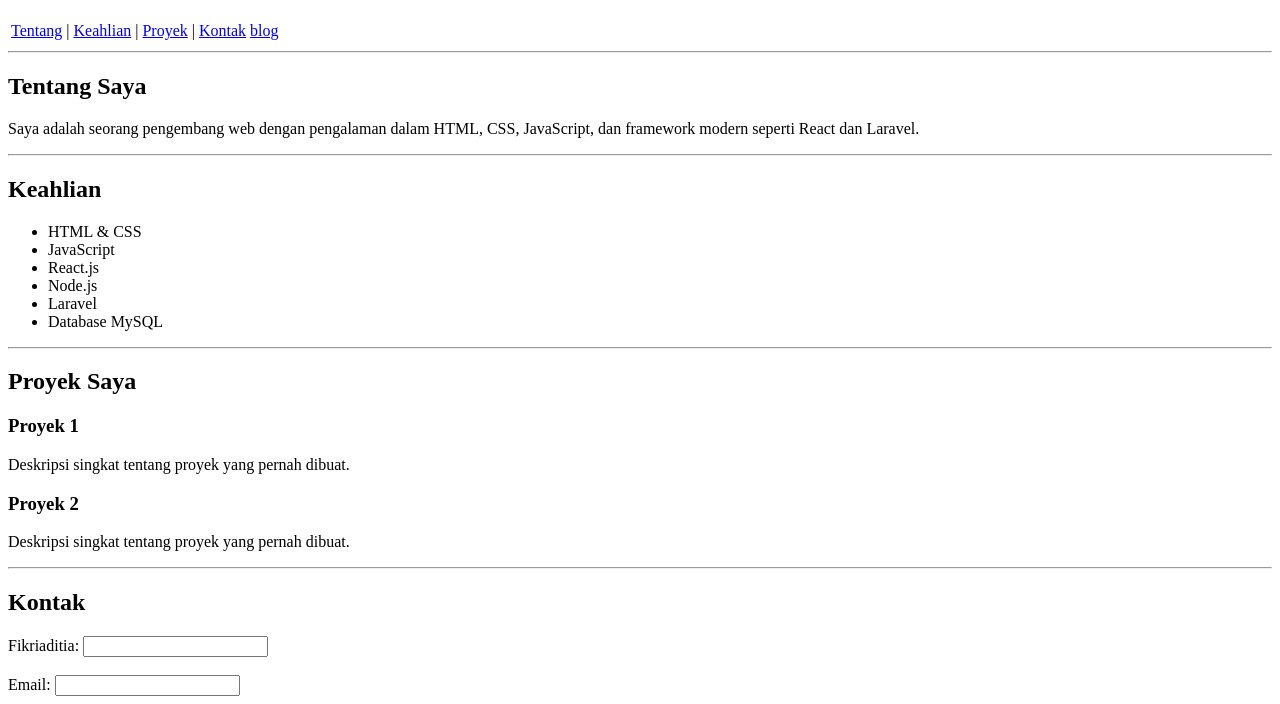
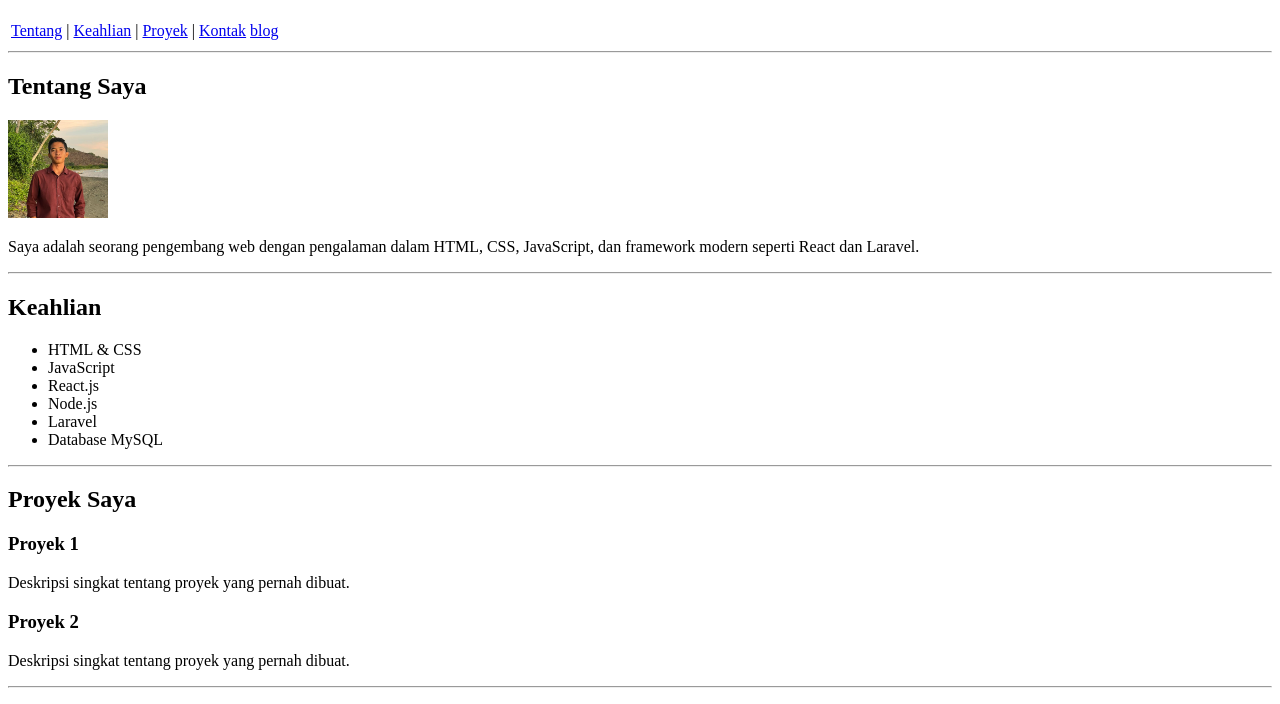
Before and after one commit to fikriaditia55/portofolio, a plain HTML site: page index.html in a window 1280 px wide. Shown: the part 61-765 px from the top of the page. Drawn offline with Linux system fonts and the light colour scheme.

Commit message:
New Changes

```diff
--- a/index.html
+++ b/index.html
@@ -27,6 +27,7 @@
 
     <section id="about">
         <h2>Tentang Saya</h2>
+        <img src="img/image.png" alt="foto profil" width="100px">
         <p>Saya adalah seorang pengembang web dengan pengalaman dalam HTML, CSS, JavaScript, dan framework modern seperti React dan Laravel.</p>
     </section>
 
```
